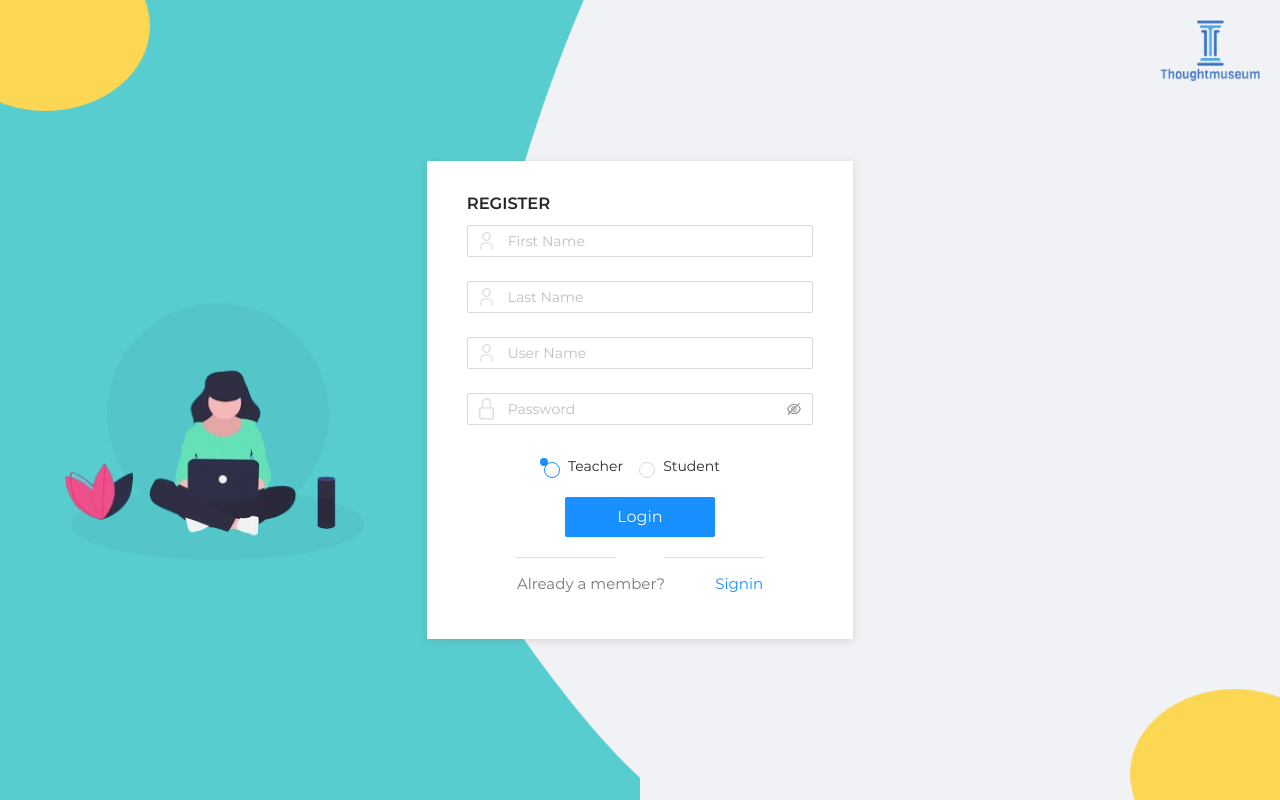
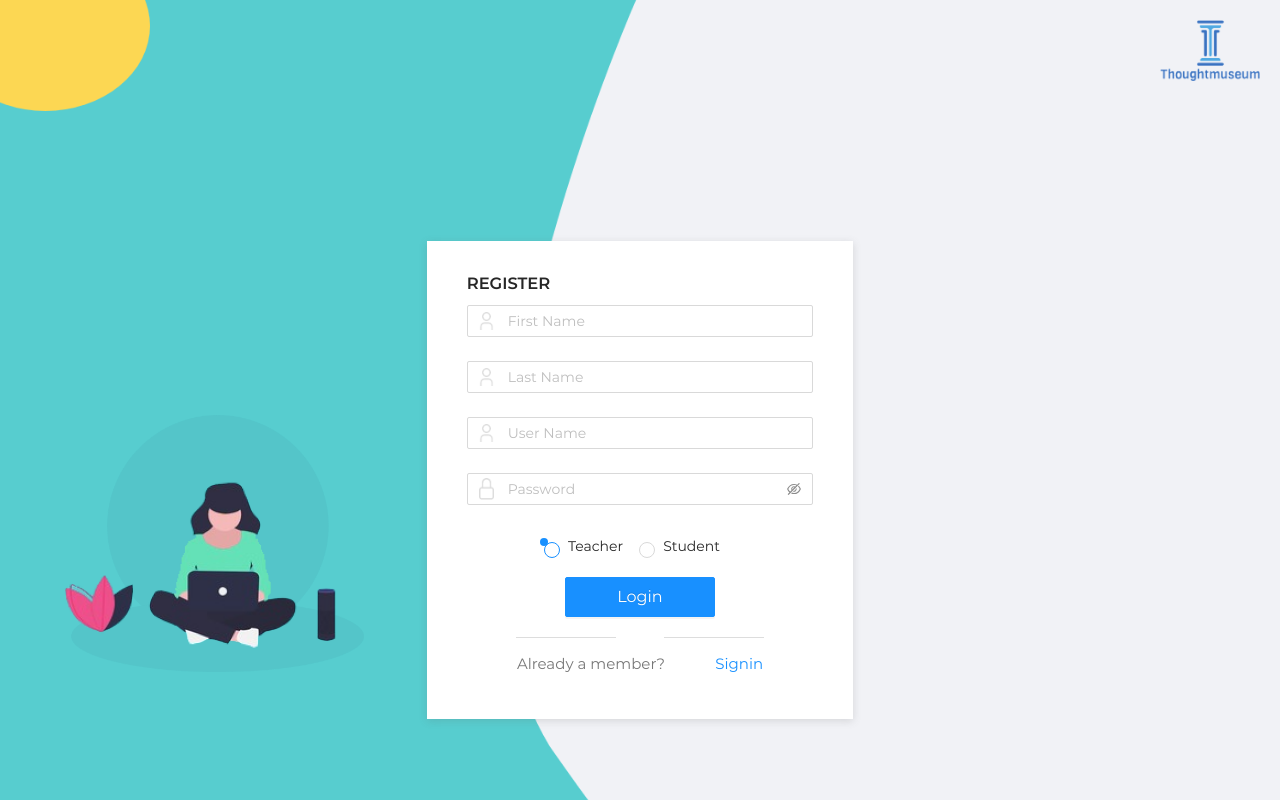
Before and after one commit to palexander227/thoughtmuseum-react, a React (Create React App) app: page /signup in a window 1280 px wide. Shown: the top 800 px of the page. Built offline with nearby package versions, Linux system fonts and the light colour scheme.

Commit message:
css update

```diff
--- a/src/components/signinSignupLayout/SigninSignupLayout.css
+++ b/src/components/signinSignupLayout/SigninSignupLayout.css
@@ -6,10 +6,9 @@
 .login-bg img {
   position: absolute;
   width: 50%;
-  height: 100vh;
+  height: 100%;
   object-fit: cover;
   z-index: 1;
-  /* display: none; */
 }
 
 .logo img {
--- a/src/components/signupform/SignupForm.css
+++ b/src/components/signupform/SignupForm.css
@@ -1,5 +1,5 @@
 .signup-container {
-  height: 100vh;
+  height: 120vh;
   display: flex !important;
   align-items: center;
   justify-content: center;
```
